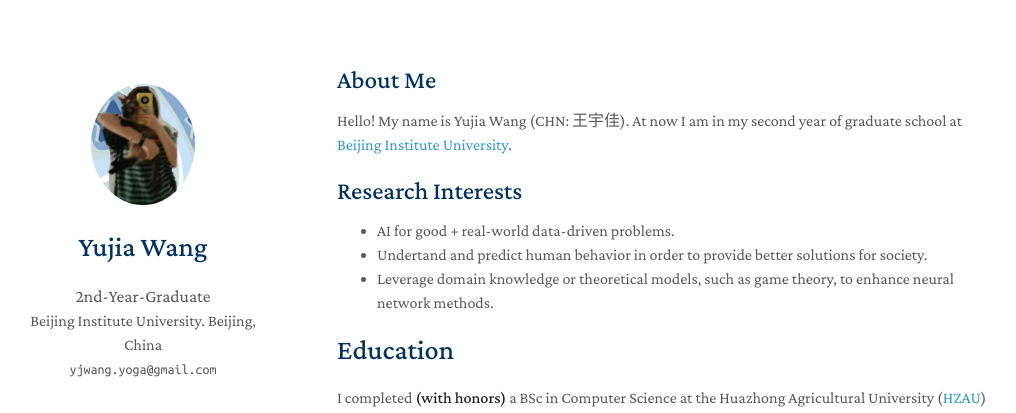
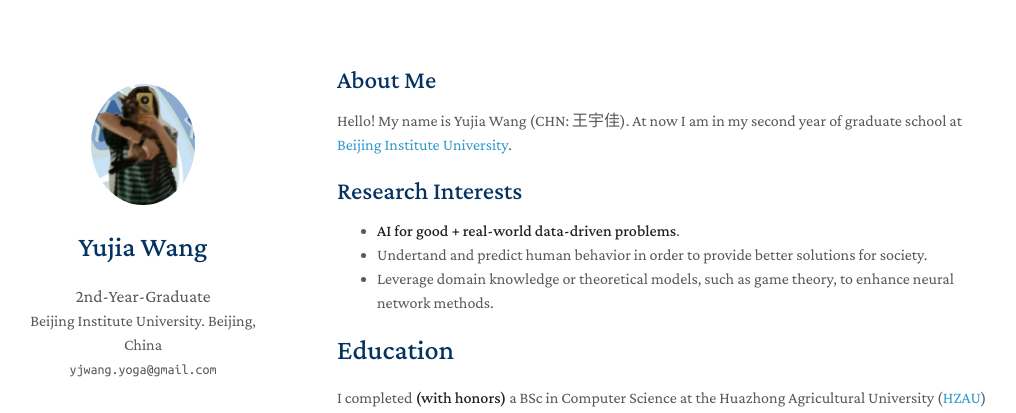
Before and after one commit to YogaWang7/YogaWang7.github.io, a Jekyll site: the page built from index.md, in a window 1280 px wide and 900 px high. Shown: the top 413 px of the window, without its empty margins (133-1149 px from the left). Built offline with Jekyll 4.4.1, drawn with Linux system fonts in a browser that asks for light colours; nearby versions of some CDN libraries; a style sheet for code colours, icons or effects is not loaded; our own code applies the rules of GitHub Pages for plain Markdown files.

```diff
--- a/index.md
+++ b/index.md
@@ -8,7 +8,7 @@ Hello! My name is Yujia Wang (CHN: 王宇佳). At now I am in my second year of
 
 ## Research Interests
 
-- AI for good + real-world data-driven problems.
+- **AI for good + real-world data-driven problems**.
 - Undertand and predict human behavior in order to provide better solutions for society.
 - Leverage domain knowledge or theoretical models, such as game theory, to enhance neural network methods.
 
```
